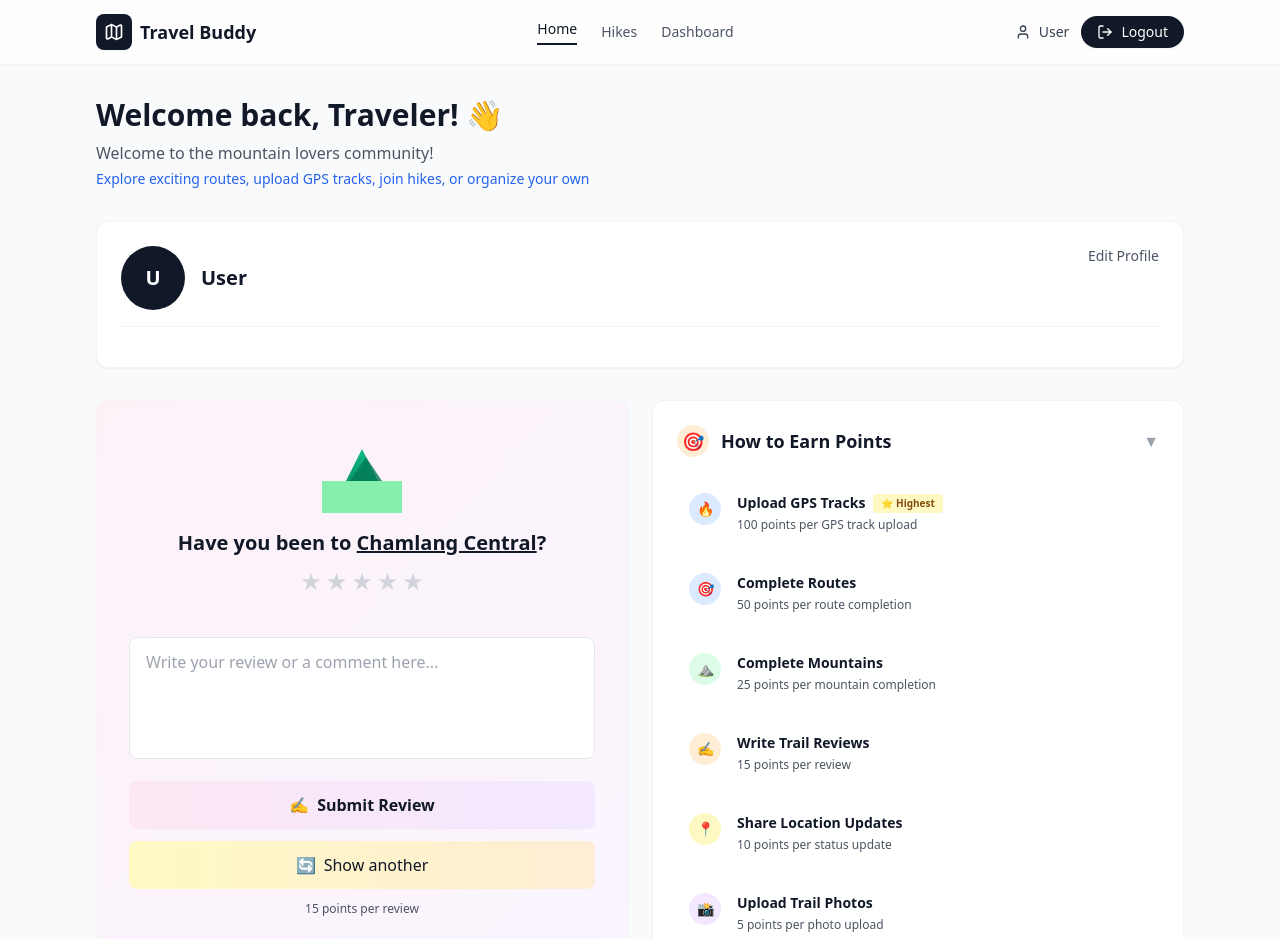
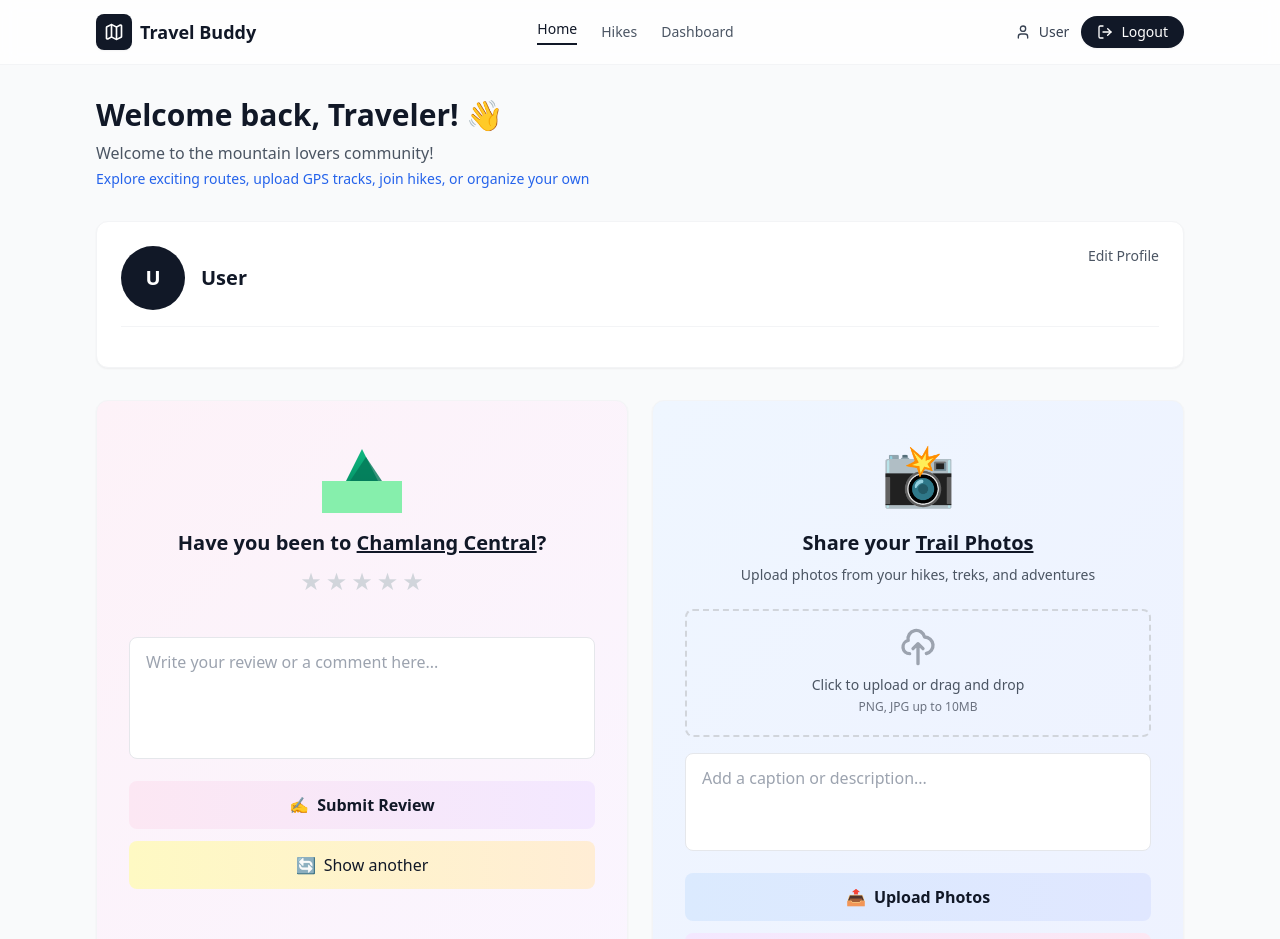
Before and after one commit to aasimk910/Travel-Buddy, a React (Vite) app in the folder frontend/: page /homepage in a window 1280 px wide. Shown: the top 939 px of the page. Built offline with nearby package versions, Linux system fonts and the light colour scheme.

Commit message:
some frontend changes on homepage

```diff
--- a/frontend/src/pages/Homepage.tsx
+++ b/frontend/src/pages/Homepage.tsx
@@ -151,7 +151,7 @@ const Homepage: React.FC = () => {
           </div>
         </div>
 
-        {/* Main content grid - Location review and Points */}
+        {/* Location Review and Photo Upload Cards */}
         <div className="grid gap-6 lg:grid-cols-2 mb-8">
           {/* Location Review Card */}
           <div className="bg-gradient-to-br from-pink-50 to-purple-50 rounded-xl shadow-sm border border-gray-100 p-8">
@@ -200,113 +200,76 @@ const Homepage: React.FC = () => {
               <span>🔄</span>
               Show another
             </button>
-            <p className="text-center text-xs text-gray-600 mt-3">
-              15 points per review
-            </p>
           </div>
 
-          {/* How to Earn Points Card */}
-          <div className="bg-white rounded-xl shadow-sm border border-gray-100 p-6">
-            <button className="w-full flex items-center justify-between mb-6 group">
-              <div className="flex items-center gap-3">
-                <div className="w-8 h-8 rounded-full bg-orange-100 text-orange-600 flex items-center justify-center text-lg">
-                  🎯
-                </div>
-                <h3 className="text-lg font-bold text-gray-900">
-                  How to Earn Points
-                </h3>
+          {/* Upload Trail Photos Card */}
+          <div className="bg-gradient-to-br from-blue-50 to-indigo-50 rounded-xl shadow-sm border border-gray-100 p-8">
+            <div className="flex flex-col items-center text-center mb-6">
+              <div className="w-20 h-20 mb-4 flex items-center justify-center">
+                <span className="text-6xl">📸</span>
               </div>
-              <span className="text-gray-400 group-hover:text-gray-600 transition-colors">
-                ▼
-              </span>
-            </button>
+              <h3 className="text-xl font-bold text-gray-900 mb-2">
+                Share your{" "}
+                <span className="underline decoration-2 decoration-gray-900">
+                  Trail Photos
+                </span>
+              </h3>
+              <p className="text-sm text-gray-600">
+                Upload photos from your hikes, treks, and adventures
+              </p>
+            </div>
 
-            <div className="space-y-4">
-              <div className="flex items-start gap-4 p-3 rounded-lg hover:bg-blue-50 transition-colors">
-                <div className="w-8 h-8 rounded-full bg-blue-100 text-blue-600 flex items-center justify-center flex-shrink-0 text-sm">
-                  🔥
-                </div>
-                <div className="flex-1">
-                  <div className="flex items-center gap-2 mb-1">
-                    <h4 className="font-semibold text-gray-900 text-sm">
-                      Upload GPS Tracks
-                    </h4>
-                    <span className="bg-yellow-100 text-yellow-800 text-[10px] font-bold px-2 py-0.5 rounded">
-                      ⭐ Highest
-                    </span>
-                  </div>
-                  <p className="text-xs text-gray-600">
-                    100 points per GPS track upload
+            {/* Upload Area */}
+            <div className="mb-4">
+              <label
+                htmlFor="photo-upload"
+                className="flex flex-col items-center justify-center w-full h-32 border-2 border-dashed border-gray-300 rounded-lg cursor-pointer hover:border-gray-400 hover:bg-white/50 transition-all"
+              >
+                <div className="flex flex-col items-center justify-center pt-5 pb-6">
+                  <svg
+                    className="w-10 h-10 mb-2 text-gray-400"
+                    fill="none"
+                    stroke="currentColor"
+                    viewBox="0 0 24 24"
+                  >
+                    <path
+                      strokeLinecap="round"
+                      strokeLinejoin="round"
+                      strokeWidth={2}
+                      d="M7 16a4 4 0 01-.88-7.903A5 5 0 1115.9 6L16 6a5 5 0 011 9.9M15 13l-3-3m0 0l-3 3m3-3v12"
+                    />
+                  </svg>
+                  <p className="text-sm text-gray-600 font-medium">
+                    Click to upload or drag and drop
+                  </p>
+                  <p className="text-xs text-gray-500 mt-1">
+                    PNG, JPG up to 10MB
                   </p>
                 </div>
-              </div>
+                <input
+                  id="photo-upload"
+                  type="file"
+                  className="hidden"
+                  accept="image/*"
+                  multiple
+                />
+              </label>
+            </div>
 
-              <div className="flex items-start gap-4 p-3 rounded-lg hover:bg-blue-50 transition-colors">
-                <div className="w-8 h-8 rounded-full bg-blue-100 text-blue-600 flex items-center justify-center flex-shrink-0 text-sm">
-                  🎯
-                </div>
-                <div className="flex-1">
-                  <h4 className="font-semibold text-gray-900 text-sm mb-1">
-                    Complete Routes
-                  </h4>
-                  <p className="text-xs text-gray-600">
-                    50 points per route completion
-                  </p>
-                </div>
-              </div>
+            <textarea
+              placeholder="Add a caption or description..."
+              className="w-full px-4 py-3 border border-gray-200 rounded-lg focus:outline-none focus:ring-2 focus:ring-gray-900 resize-none mb-4"
+              rows={3}
+            />
 
-              <div className="flex items-start gap-4 p-3 rounded-lg hover:bg-green-50 transition-colors">
-                <div className="w-8 h-8 rounded-full bg-green-100 text-green-600 flex items-center justify-center flex-shrink-0 text-sm">
-                  ⛰️
-                </div>
-                <div className="flex-1">
-                  <h4 className="font-semibold text-gray-900 text-sm mb-1">
-                    Complete Mountains
-                  </h4>
-                  <p className="text-xs text-gray-600">
-                    25 points per mountain completion
-                  </p>
-                </div>
-              </div>
-
-              <div className="flex items-start gap-4 p-3 rounded-lg hover:bg-orange-50 transition-colors">
-                <div className="w-8 h-8 rounded-full bg-orange-100 text-orange-600 flex items-center justify-center flex-shrink-0 text-sm">
-                  ✍️
-                </div>
-                <div className="flex-1">
-                  <h4 className="font-semibold text-gray-900 text-sm mb-1">
-                    Write Trail Reviews
-                  </h4>
-                  <p className="text-xs text-gray-600">15 points per review</p>
-                </div>
-              </div>
-
-              <div className="flex items-start gap-4 p-3 rounded-lg hover:bg-yellow-50 transition-colors">
-                <div className="w-8 h-8 rounded-full bg-yellow-100 text-yellow-600 flex items-center justify-center flex-shrink-0 text-sm">
-                  📍
-                </div>
-                <div className="flex-1">
-                  <h4 className="font-semibold text-gray-900 text-sm mb-1">
-                    Share Location Updates
-                  </h4>
-                  <p className="text-xs text-gray-600">
-                    10 points per status update
-                  </p>
-                </div>
-              </div>
-
-              <div className="flex items-start gap-4 p-3 rounded-lg hover:bg-purple-50 transition-colors">
-                <div className="w-8 h-8 rounded-full bg-purple-100 text-purple-600 flex items-center justify-center flex-shrink-0 text-sm">
-                  📸
-                </div>
-                <div className="flex-1">
-                  <h4 className="font-semibold text-gray-900 text-sm mb-1">
-                    Upload Trail Photos
-                  </h4>
-                  <p className="text-xs text-gray-600">5 points per photo upload</p>
-                </div>
-              </div>
-            </div>
+            <button className="w-full bg-gradient-to-r from-blue-100 to-indigo-100 text-gray-900 font-semibold py-3 px-4 rounded-lg hover:from-blue-200 hover:to-indigo-200 transition-all mb-3 flex items-center justify-center gap-2">
+              <span>📤</span>
+              Upload Photos
+            </button>
+            <button className="w-full bg-gradient-to-r from-purple-100 to-pink-100 text-gray-900 font-medium py-3 px-4 rounded-lg hover:from-purple-200 hover:to-pink-200 transition-all flex items-center justify-center gap-2">
+              <span>🖼️</span>
+              View Gallery
+            </button>
           </div>
         </div>
 
```
